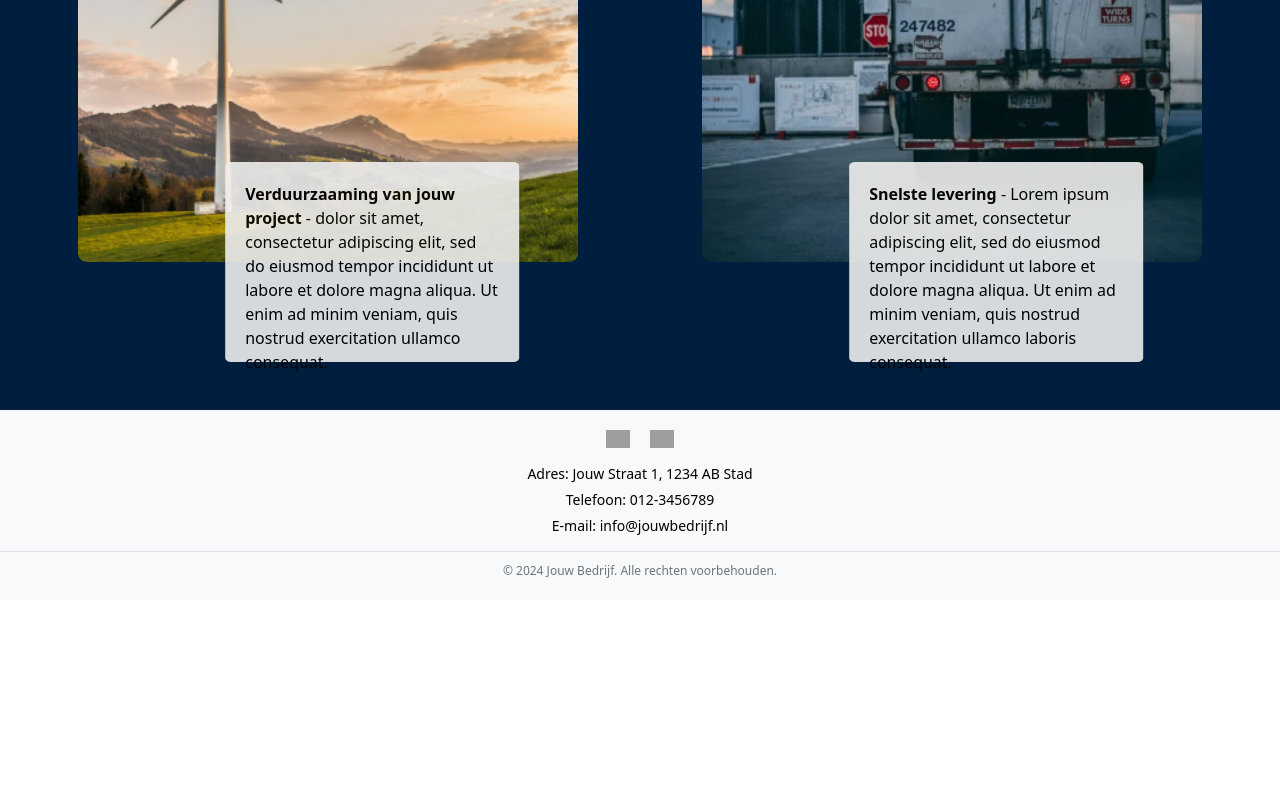
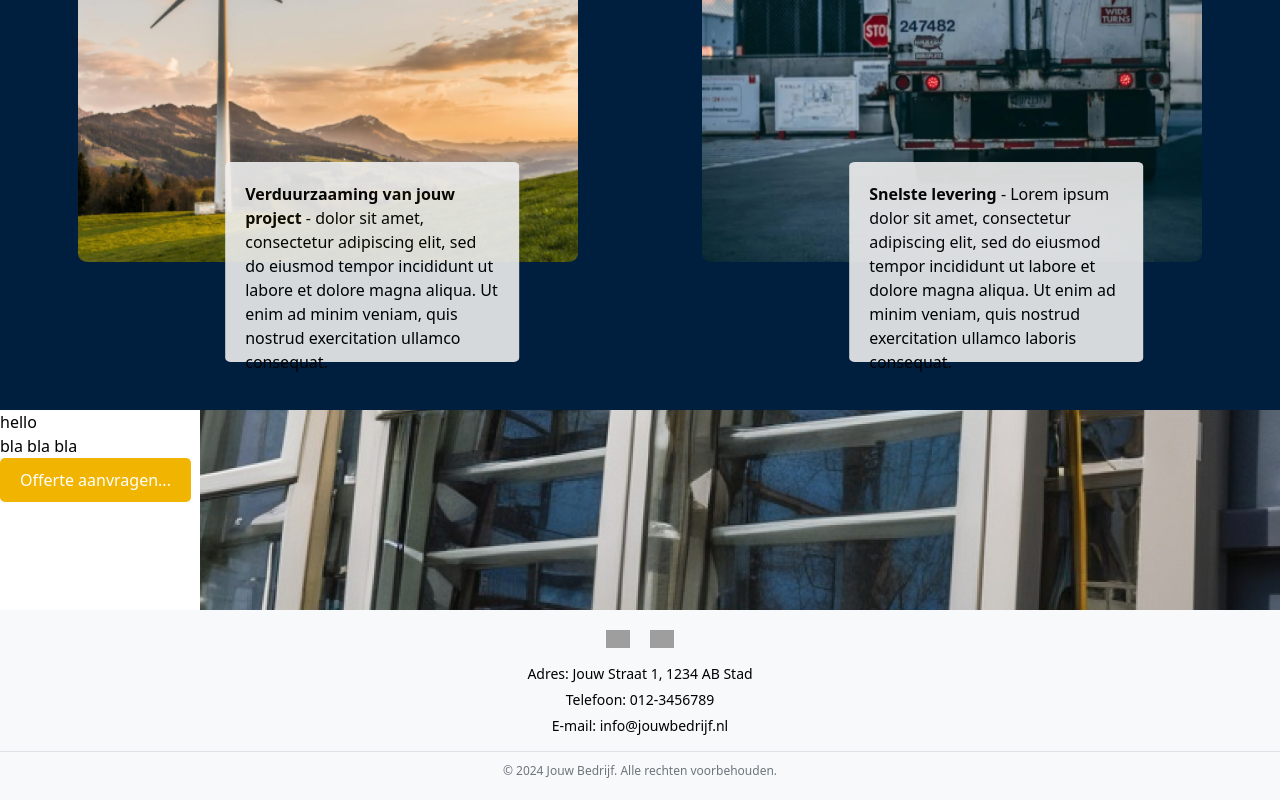
Before and after one commit to ferdibayin/groenebaas2, a Next.js app: page / in a window 1280 px wide. Shown: the part 2427-3227 px from the top of the page. Before the commit the page ends 3027 px from the top, so only its background shows below. Built offline with nearby package versions, Linux system fonts and the light colour scheme; grey boxes are pictures that could not be loaded.

Commit message:
begonnen aan de offerte pagina

```diff
--- a/src/app/page.js
+++ b/src/app/page.js
@@ -8,6 +8,7 @@
 import Verhaal from '../components/Verhaal';
 import Bedrijf from "../components/Bedrijven";
 import Waaromk from "../components/WaaromK";
+import Offerte from "../components/Offerte";
 
 
 export default function Home() {
@@ -30,6 +31,7 @@
     <Verhaal />
     <Bedrijf />
     <Waaromk />
+    <Offerte />
     <Footer />
     <div className='h-screen'></div>
    </main>
--- /dev/null
+++ b/src/components/Offerte/index.jsx
@@ -0,0 +1,17 @@
+'use client'
+import styles from './style.module.scss';
+import React from 'react';
+
+const Offerte = () => {
+    return(
+        <div className={styles.container}>
+            <div className={styles.Card}>
+                <h2>hello</h2>
+                <p>bla bla bla</p>
+                <button className={styles.button}>Offerte aanvragen...</button>
+            </div>
+        </div>
+    )
+}
+
+export default Offerte;
--- /dev/null
+++ b/src/components/Offerte/style.module.scss
@@ -0,0 +1,24 @@
+.container {
+    // height: auto;
+    background-image: url(../../../public/images/offerte/1.png);
+}
+
+.Card{
+    width: 200px;
+    height: 200px;
+    background-color: white;
+}
+
+.button {
+    background-color: #f1b400;
+    color: #fff;
+    border: none;
+    padding: 10px 20px;
+    border-radius: 5px;
+    cursor: pointer;
+    font-size: 16px;
+  }
+
+  .button:hover {
+    background-color: #d79b00;
+  }
```
Also changed, not shown: public/images/offerte/1.png (added).
